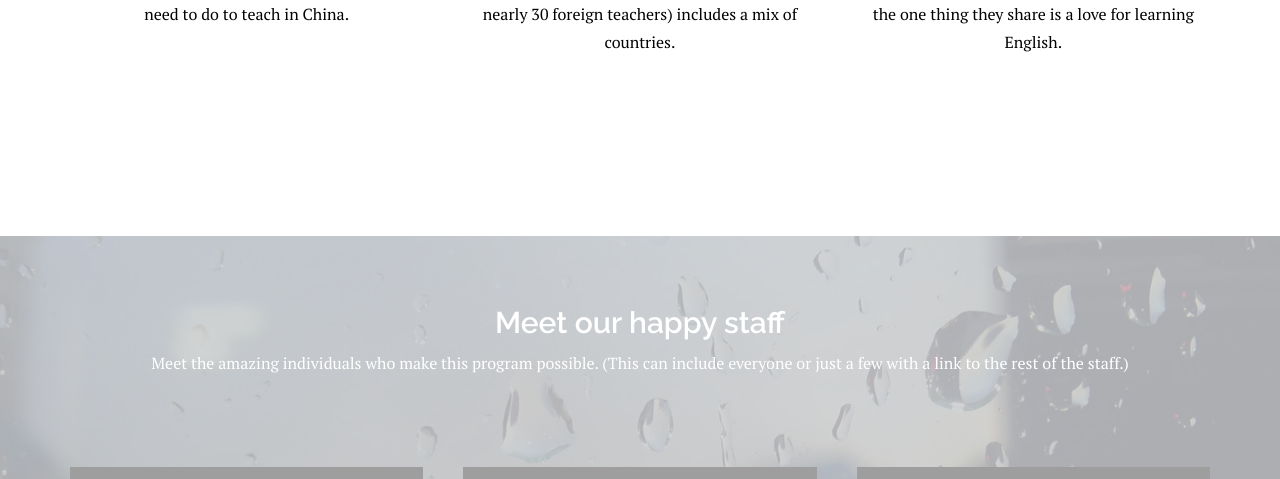
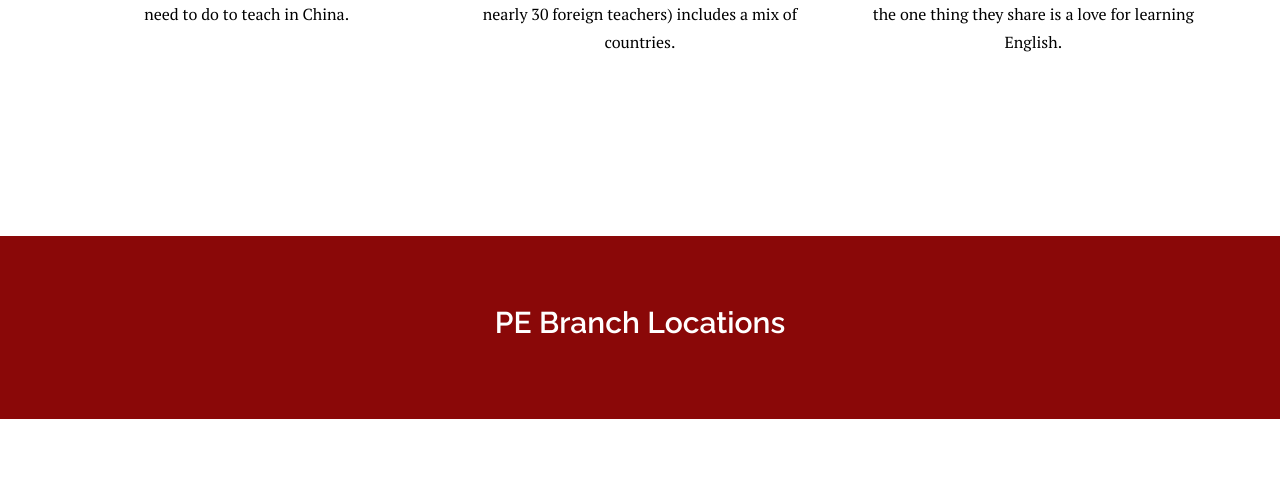
Before and after one commit to epremer/perfect-english-medigo-blue, a PHP site: page /index.1.html in a window 1280 px wide. Shown: the part 1327-1806 px from the top of the page. Run offline with PHP 8.4, Linux system fonts and the light colour scheme; some libraries are stand-ins or nearby versions; grey boxes are pictures that could not be loaded.

Commit message:
adds contact button link and branches map

```diff
--- a/css/blue-scheme.css
+++ b/css/blue-scheme.css
@@ -443,7 +443,7 @@ input.mainBtn {
 }
 
 #homeIntro {
-  background-image: url("images/sports_day_group.jpg");
+  background-image: url("../images/sports_day_group.jpg");
 }
 
 #portfolio {
@@ -455,11 +455,11 @@ input.mainBtn {
 }
 
 #blogPosts {
-  background-image: url("../images/includes/blogPosts.jpg");
+  background-color: #0B0B61;
 }
 
 #blog {
-  background-image: url("../images/includes/blog.jpg");
+  background-color: #0B0B61;
 }
 
 #blogId {
--- a/index.1.html
+++ b/index.1.html
@@ -283,21 +283,19 @@
 
 	<!-- BRANCH LOCATIONS -->
 	<section id="blogPosts" class="parallax">
-		<div class="parallax-overlay">
+		<div class="parallax-overlay" style="background-color: #8A0808;">
 			<div class="container">
 				<div class="row team-members">
 
 						<div class="row">
 								<div class="col-md-12">
 									<div class="section-header">
-										<h2 class="section-title">Meet our happy staff</h2>
-										<p class="section-desc">Meet the amazing individuals who make this program possible. (This can
-											include everyone or just a few with a link to the rest of the staff.)</p>
+										<h2 class="section-title">PE Branch Locations</h2>
 									</div> <!-- /.section-header -->
 								</div> <!-- /.col-md-12 -->
 							</div> <!-- /.row -->
 
-
+					<!--
 					<div class="col-md-4 col-sm-4">
 						<div class="team-member">
 							<div class="thumb-post">
@@ -307,8 +305,8 @@
 							<div class="member-content">
 								<h4 class="member-name">Amy Groovy</h4>
 							</div>
-						</div> <!-- /.team-member -->
-					</div> <!-- /.col-md-4 -->
+						</div> <-- /.team-member --
+					</div> <-- /.col-md-4 --
 
 					<div class="col-md-4 col-sm-4">
 						<div class="team-member">
@@ -320,8 +318,8 @@
 								<h4 class="member-name">Candy Sharp</h4>
 								<p>A one to three sentence bio. Keep it brief.</p>
 							</div>
-						</div> <!-- /.team-member -->
-					</div> <!-- /.col-md-4 -->
+						</div> <-- /.team-member --
+					</div> <-- /.col-md-4 --
 
 					<div class="col-md-4 col-sm-4">
 						<div class="team-member">
@@ -333,9 +331,9 @@
 								<h4 class="member-name">Linda Master</h4>
 								<p>A one to three sentence bio. Keep it brief.</p>
 							</div>
-						</div> <!-- /.team-member -->
-					</div> <!-- /.col-md-4 -->
-
+						</div> <-- /.team-member --
+					</div> <-- /.col-md-4 --
+				-->
 <!--
 
 					<div class="container">
@@ -390,6 +388,20 @@
 		</div> <!-- /.parallax-overlay -->
 	</section> <!-- /#blogPosts -->
 
+	<div>
+		<div class="container">
+			<div class="row">
+				<div>
+					<div width="100%">
+
+						<img src="images/Branch_map.jpg" style="width:75%; display: block;margin-left: auto;margin-right: auto;">
+
+					</div>
+				</div> <!-- /.col-md-8 -->
+			</div> <!-- /.row -->
+		</div> <!-- /.container -->
+	</div> <!-- /.static-info-project -->
+
 
 	<div class="static-info-project">
 		<div class="container">
@@ -398,12 +410,13 @@
 					<div class="flex-container">
 						<div class="pad-30-r">
 							<p class="larger-text">Interested in teaching English in China? Go ahead and reach out on
-								our <a href="/php-contact-form-with-google-captcha-chris/index.php">contact page</a>. We'll be pleased to answer you within a few
-								hours.</p>
+								our <a href="php-contact-form-with-google-captcha-chris/index.php">contact page</a>. We'll be pleased to answer you within 24 hours.</p>
 						</div>
+						<a href="php-contact-form-with-google-captcha-chris/index.php">
 						<div>
 							<button class="pe_button static-info-project">CONTACT US</button>
 						</div>
+					</a>
 					</div>
 				</div> <!-- /.col-md-8 -->
 			</div> <!-- /.row -->
```
